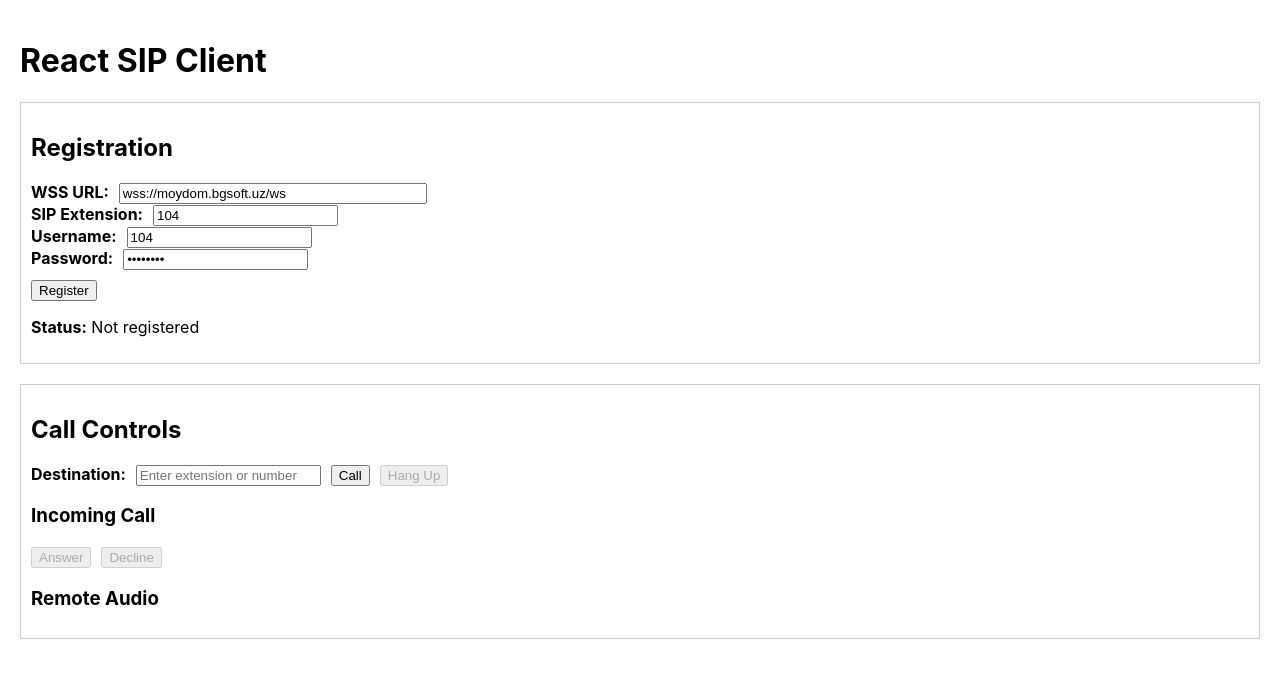
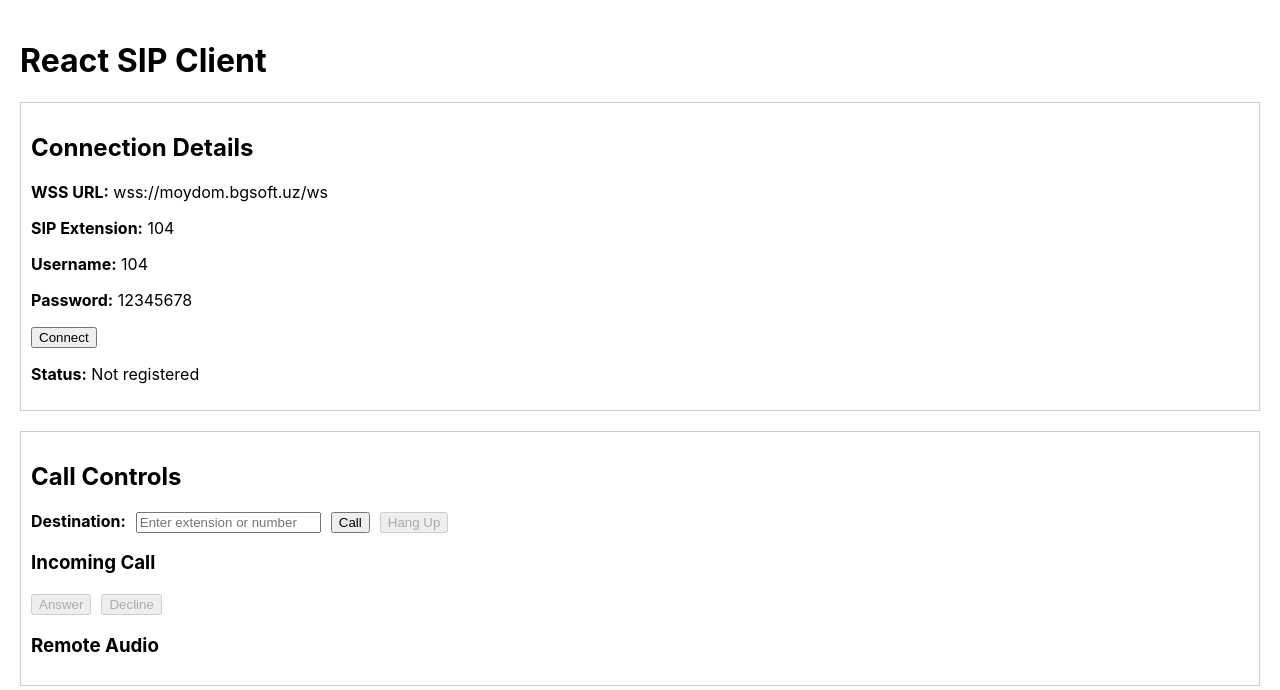
Before and after one commit to nigmatovdev/sip-connection, a React (Create React App) app: page / in a window 1280 px wide. Shown: the top 690 px of the page. Built offline with nearby package versions, Linux system fonts and the light colour scheme.

Commit message:
ws connection done

```diff
--- a/src/App.js
+++ b/src/App.js
@@ -1,111 +1,141 @@
 import React, { useState, useRef } from 'react';
-import { UserAgent, SessionState } from 'sip.js';
+import {
+  UserAgent,
+  Registerer,
+  RegistererState,
+  SessionState
+} from 'sip.js';
 
 function App() {
-  // ---------- State for Registration ----------
-  const [wssUrl, setWssUrl] = useState('wss://moydom.bgsoft.uz/ws');
-  const [sipExtension, setSipExtension] = useState('104');
-  const [username, setUsername] = useState('104');
-  const [password, setPassword] = useState('12345678');
+  // Pre-populated SIP connection details
+  const [wssUrl] = useState('wss://moydom.bgsoft.uz/ws');
+  const [sipExtension] = useState('104');
+  const [username] = useState('104');
+  const [password] = useState('12345678');
   const [registrationStatus, setRegistrationStatus] = useState('Not registered');
 
-  // ---------- State for Calls ----------
+  // Call-related state
   const [destination, setDestination] = useState('');
   const [incomingCallInfo, setIncomingCallInfo] = useState('');
   const [isCallOngoing, setIsCallOngoing] = useState(false);
 
-  // ---------- Refs to store SIP.js objects and session ----------
-  const userAgentRef = useRef(null);
+  // Refs for SIP objects
+  // We store both the userAgent and registerer together
+  const sipRef = useRef({ userAgent: null, registerer: null });
+  // Current call session (for outgoing or incoming call)
   const currentSessionRef = useRef(null);
+  // Ref for the audio element to play remote audio
   const remoteAudioRef = useRef(null);
 
-  // ========== REGISTER HANDLER ==========
-  const handleRegister = () => {
-    // 1) Create a new SIP.js UserAgent configuration
+  // Connect/Registration handler using the new API
+  const handleConnect = () => {
+    // Convert our SIP URI string into a URI object
+    const targetUri = UserAgent.makeURI(`sip:${sipExtension}@moydom.bgsoft.uz`);
+    if (!targetUri) {
+      setRegistrationStatus('Invalid SIP URI');
+      return;
+    }
+
     const config = {
-      uri: `sip:${sipExtension}@moydom.bgsoft.uz`,
+      uri: targetUri,
       authorizationUsername: username,
       authorizationPassword: password,
       transportOptions: {
-        wsServers: [wssUrl],
+        wsServers: [wssUrl]
       },
-      // Audio-only
       sessionDescriptionHandlerFactoryOptions: {
-        constraints: { audio: true, video: false },
-      },
+        constraints: { audio: true, video: false }
+      }
     };
 
-    // 2) Instantiate the UserAgent
-    userAgentRef.current = new UserAgent(config);
+    // Create the UserAgent
+    const userAgent = new UserAgent(config);
 
-    // 3) Setup event listeners
-    userAgentRef.current.on('registered', () => {
-      setRegistrationStatus('Registered Successfully!');
+    // Set delegate to handle incoming calls
+    userAgent.delegate = {
+      onInvite: (invitation) => {
+        currentSessionRef.current = invitation;
+        const fromURI = invitation.remoteIdentity.uri.toString();
+        setIncomingCallInfo(`Incoming call from: ${fromURI}`);
+      }
+    };
+
+    // Start the UserAgent and then register
+    userAgent.start().then(() => {
+      const registerer = new Registerer(userAgent);
+      // Save both for later use
+      sipRef.current = { userAgent, registerer };
+
+      // Listen for registration state changes
+      registerer.stateChange.addListener((state) => {
+        if (state === RegistererState.Registered) {
+          setRegistrationStatus('Registered Successfully!');
+        } else if (state === RegistererState.Unregistered) {
+          setRegistrationStatus('Unregistered');
+        } else if (state === RegistererState.Terminated) {
+          setRegistrationStatus('Registration Terminated');
+        }
+      });
+
+      registerer.register();
+    }).catch((error) => {
+      console.error("Failed to start UserAgent:", error);
+      setRegistrationStatus(`Registration Failed: ${error.message}`);
     });
-
-    userAgentRef.current.on('registrationFailed', (error) => {
-      setRegistrationStatus(`Registration Failed: ${error}`);
-    });
-
-    // Handle incoming calls
-    userAgentRef.current.on('invite', (incomingSession) => {
-      currentSessionRef.current = incomingSession;
-      const fromURI = incomingSession.remoteIdentity.uri.toString();
-      setIncomingCallInfo(`Incoming call from: ${fromURI}`);
-    });
-
-    // 4) Start the UserAgent (this triggers the registration process)
-    userAgentRef.current.start();
   };
 
-  // ========== CALL HANDLER (OUTGOING) ==========
+  // Outgoing call handler
   const handleCall = () => {
-    if (!userAgentRef.current) {
-      alert('Not registered yet!');
+    if (!sipRef.current.userAgent) {
+      alert('Not connected yet!');
       return;
     }
+    // Create target SIP URI using the provided destination
+    const targetURI = UserAgent.makeURI(`sip:${destination}@moydom.bgsoft.uz`);
+    if (!targetURI) {
+      alert('Invalid target URI!');
+      return;
+    }
+    // Use userAgent.invite to create an outgoing call (Inviter)
+    const inviter = sipRef.current.userAgent.invite(targetURI.toString(), {
+      sessionDescriptionHandlerOptions: {
+        constraints: { audio: true, video: false }
+      }
+    });
+    currentSessionRef.current = inviter;
 
-    // Create a new outgoing session
-    const targetURI = `sip:${destination}@moydom.bgsoft.uz`;
-    const session = userAgentRef.current.invite(targetURI, {
-      sessionDescriptionHandlerOptions: {
-        constraints: { audio: true, video: false },
-      },
+    // Listen for call state changes (e.g., established, terminated)
+    inviter.stateChange.addListener((state) => {
+      if (state === SessionState.Established) {
+        setIsCallOngoing(true);
+        setupRemoteMedia(inviter);
+      } else if (state === SessionState.Terminated) {
+        endCall();
+      }
     });
-    currentSessionRef.current = session;
-
-    // When the call is accepted/established
-    session.on('accepted', () => {
-      setIsCallOngoing(true);
-      setupRemoteMedia(session);
-    });
-
-    // When the remote party hangs up or the call ends
-    session.on('bye', endCall);
-    session.on('terminated', endCall);
   };
 
-  // ========== ANSWER HANDLER (INCOMING) ==========
+  // Answer an incoming call
   const handleAnswer = () => {
     if (!currentSessionRef.current) return;
-
-    currentSessionRef.current.accept({
+    const invitation = currentSessionRef.current;
+    invitation.accept({
       sessionDescriptionHandlerOptions: {
-        constraints: { audio: true, video: false },
-      },
+        constraints: { audio: true, video: false }
+      }
     });
-
-    currentSessionRef.current.on('accepted', () => {
-      setIsCallOngoing(true);
-      setupRemoteMedia(currentSessionRef.current);
-      setIncomingCallInfo('Call in progress...');
+    invitation.stateChange.addListener((state) => {
+      if (state === SessionState.Established) {
+        setIsCallOngoing(true);
+        setupRemoteMedia(invitation);
+        setIncomingCallInfo('Call in progress...');
+      } else if (state === SessionState.Terminated) {
+        endCall();
+      }
     });
-
-    currentSessionRef.current.on('bye', endCall);
-    currentSessionRef.current.on('terminated', endCall);
   };
 
-  // ========== DECLINE HANDLER (INCOMING) ==========
+  // Decline an incoming call
   const handleDecline = () => {
     if (!currentSessionRef.current) return;
     currentSessionRef.current.reject();
@@ -113,25 +143,22 @@ function App() {
     resetSession();
   };
 
-  // ========== HANGUP HANDLER ==========
+  // Hang up an ongoing call
   const handleHangUp = () => {
     if (!currentSessionRef.current) return;
-
     const session = currentSessionRef.current;
     if (session.state === SessionState.Established) {
       session.bye();
-    } else if (session.state === SessionState.Initial || session.state === SessionState.InviteReceived) {
+    } else {
       session.reject();
     }
     endCall();
   };
 
-  // ========== SETUP REMOTE MEDIA ==========
-  // Attach incoming audio stream to <audio> element
+  // Attach incoming audio stream to the audio element
   const setupRemoteMedia = (session) => {
     const sdh = session.sessionDescriptionHandler;
     if (!sdh) return;
-
     sdh.on('addTrack', (event) => {
       const remoteStream = new MediaStream();
       remoteStream.addTrack(event.track);
@@ -141,7 +168,7 @@ function App() {
     });
   };
 
-  // ========== END CALL / CLEANUP ==========
+  // End call and cleanup
   const endCall = () => {
     setIncomingCallInfo('');
     setIsCallOngoing(false);
@@ -155,59 +182,22 @@ function App() {
     currentSessionRef.current = null;
   };
 
-  // ------------------------------------------------------------------
-  // RENDER
-  // ------------------------------------------------------------------
   return (
     <div style={{ padding: '20px' }}>
       <h1>React SIP Client</h1>
 
-      {/* ========== Registration Panel ========== */}
+      {/* Connection Panel – SIP details are preinserted */}
       <div style={{ border: '1px solid #ccc', padding: '10px', marginBottom: '20px' }}>
-        <h2>Registration</h2>
-        <div>
-          <label><strong>WSS URL:</strong></label>
-          <input
-            type="text"
-            value={wssUrl}
-            onChange={(e) => setWssUrl(e.target.value)}
-            style={{ width: '300px', marginLeft: '10px' }}
-          />
-        </div>
-        <div>
-          <label><strong>SIP Extension:</strong></label>
-          <input
-            type="text"
-            value={sipExtension}
-            onChange={(e) => setSipExtension(e.target.value)}
-            style={{ marginLeft: '10px' }}
-          />
-        </div>
-        <div>
-          <label><strong>Username:</strong></label>
-          <input
-            type="text"
-            value={username}
-            onChange={(e) => setUsername(e.target.value)}
-            style={{ marginLeft: '10px' }}
-          />
-        </div>
-        <div>
-          <label><strong>Password:</strong></label>
-          <input
-            type="password"
-            value={password}
-            onChange={(e) => setPassword(e.target.value)}
-            style={{ marginLeft: '10px' }}
-          />
-        </div>
-        <button onClick={handleRegister} style={{ marginTop: '10px' }}>
-          Register
-        </button>
+        <h2>Connection Details</h2>
+        <p><strong>WSS URL:</strong> {wssUrl}</p>
+        <p><strong>SIP Extension:</strong> {sipExtension}</p>
+        <p><strong>Username:</strong> {username}</p>
+        <p><strong>Password:</strong> {password}</p>
+        <button onClick={handleConnect}>Connect</button>
         <p><strong>Status:</strong> {registrationStatus}</p>
       </div>
 
-      {/* ========== Call Panel ========== */}
+      {/* Call Controls Panel */}
       <div style={{ border: '1px solid #ccc', padding: '10px' }}>
         <h2>Call Controls</h2>
         <div>
@@ -236,7 +226,7 @@ function App() {
           Decline
         </button>
 
-        {/* Audio element to play remote stream */}
+        {/* Audio element for remote audio */}
         <h3>Remote Audio</h3>
         <audio ref={remoteAudioRef} autoPlay />
       </div>
```
